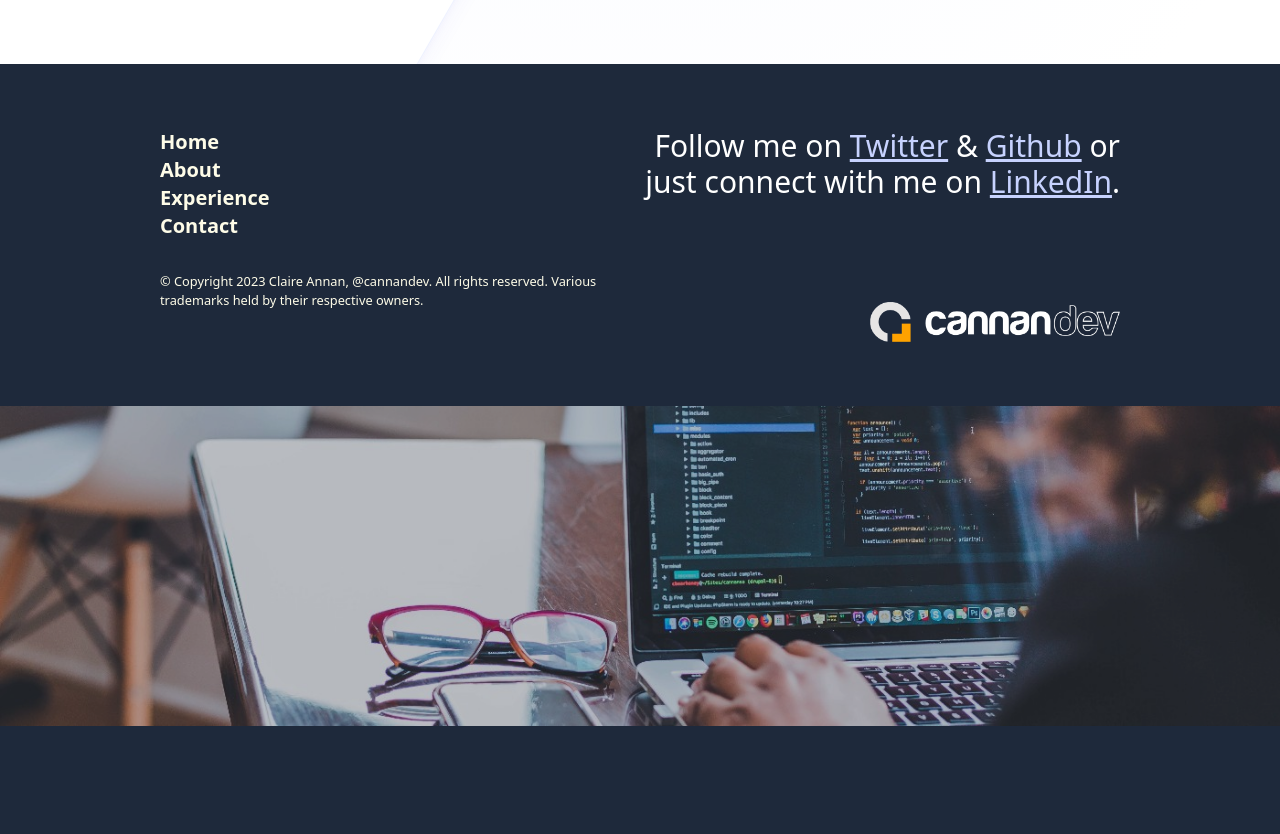
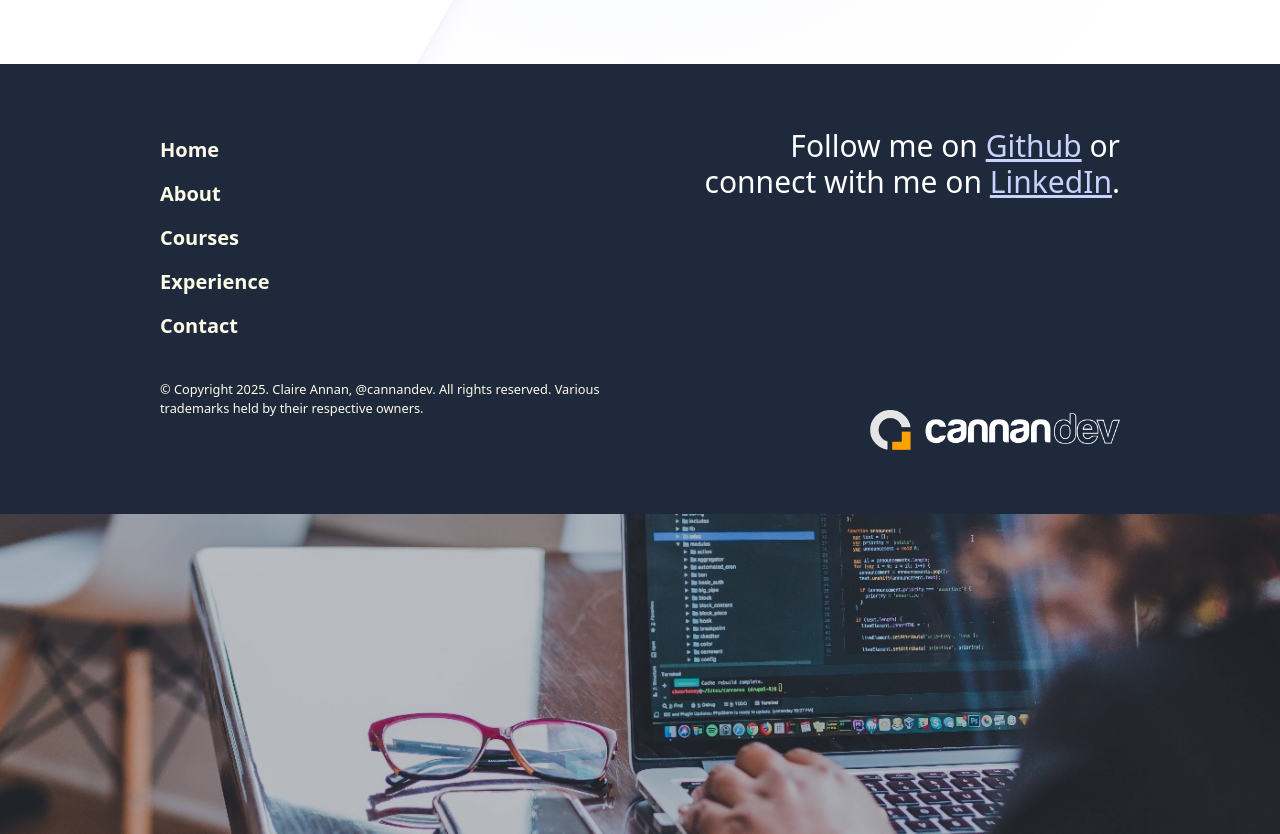
Before and after one commit to cannandev/cannandev-tailwind-theme-2025, a website: page index.html in a window 1280 px wide. Shown: the part 1854-2688 px from the top of the page. Before the commit the page ends 2580 px from the top, so only its background shows below. Drawn offline with Linux system fonts and the light colour scheme.

Commit message:
Remove twitter from footer.

```diff
--- a/index.html
+++ b/index.html
@@ -33,8 +33,8 @@
 				<a href="#" class="text-sm uppercase font-semibold leading-6
 				text-white hover:text-yellow-500">Home</a>
 				<a href="#" class="text-sm uppercase font-semibold leading-6 text-white hover:text-yellow-500">About</a>
+				<a href="#" class="text-sm uppercase font-semibold leading-6 text-white hover:text-yellow-500">Courses</a>
 				<a href="#" class="text-sm uppercase font-semibold leading-6 text-white hover:text-yellow-500">Experience</a>
-				<a href="#" class="text-sm uppercase font-semibold leading-6 text-white hover:text-yellow-500">Courses</a>
 				<a href="#" class="text-sm uppercase font-semibold leading-6 text-white hover:text-yellow-500">Contact</a>
 			</div>
 			<div class="hidden lg:flex lg:flex-1 lg:justify-end">
@@ -111,12 +111,12 @@
 					href="#">Learn more</a>
 			</div>
 			<div class="lg:w-1/2 h-auto">
-				<img class="mx-auto rounded-full -scale-x-100 h-32 border-8 border-yellow-600 lg:p-4 lg:h-full"
-					src="/src/img/hero.jpeg" alt="Claire Annan headshot">
+				<img class="mx-auto rounded-full h-32 border-8 border-yellow-600 lg:p-4 lg:h-full" src="/src/img/hero.jpeg"
+					alt="Claire Annan headshot">
 			</div>
 		</section>
 		<!-- Skills component -->
-		<section class="px-8 py-4 border bg-yellow-600 text-slate-800">
+		<section class="px-8 py-4 border-y border-y-purple-200 border-x-slate-800 bg-yellow-600 text-slate-800">
 			<h2 class="lg:hidden text-base font-bold leading-7 text-slate-800 uppercase">Skills</h2>
 			<ul class="lg:flex gap-12 justify-around font-semibold mt-2">
 				<li>software engineer</li>
@@ -225,29 +225,28 @@
 				<!-- footer nav links -->
 				<ul class="text-xl font-semibold pb-12 lg:pb-0">
 
-					<li><a href="/">Home</a></li>
+					<li class="py-2"><a href="/">Home</a></li>
 
-					<li><a href="/about/">About</a></li>
+					<li class="py-2"><a href="/">About</a></li>
 
-					<li><a href="/posts/">Experience</a></li>
+					<li class="py-2"><a href="/">Courses</a></li>
 
-					<li><a href="/contact/">Contact</a></li>
+					<li class="py-2"><a href="/">Experience</a></li>
+
+					<li class="py-2"><a href="/">Contact</a></li>
 				</ul>
 				<!-- footer social links -->
 				<nav class="text-2xl text-white lg:w-1/2 lg:text-3xl lg:mt-0 lg:place-self-start lg:text-right">
 					Follow me on
-					<a href="https://twitter.com/cannandev" class="underline text-indigo-200"
-						title="My Twitter feed @cannandev">Twitter</a>
-					&amp;
 					<a href="https://github.com/cannandev" class="underline text-indigo-200" title="My GitHub repos">Github</a>
-					or just connect with me on
+					or <br> connect with me on
 					<a href="https://linkedin.com/in/ClaireAnnan" class="underline text-indigo-200"
 						title="My LinkedIn page">LinkedIn</a>.
 				</nav>
 			</div>
 			<!-- footer meta info -->
 			<div class="flex flex-col space-y-6 items-end lg:flex-row lg:justify-between">
-				<small class="lg:w-1/2 py-8">© Copyright 2023 Claire Annan, @cannandev. All
+				<small class="lg:w-1/2 py-8">© Copyright 2025. Claire Annan, @cannandev. All
 					rights reserved. Various
 					trademarks
 					held by their respective owners.</small>
```
Also changed, not shown: dist/output.css.
